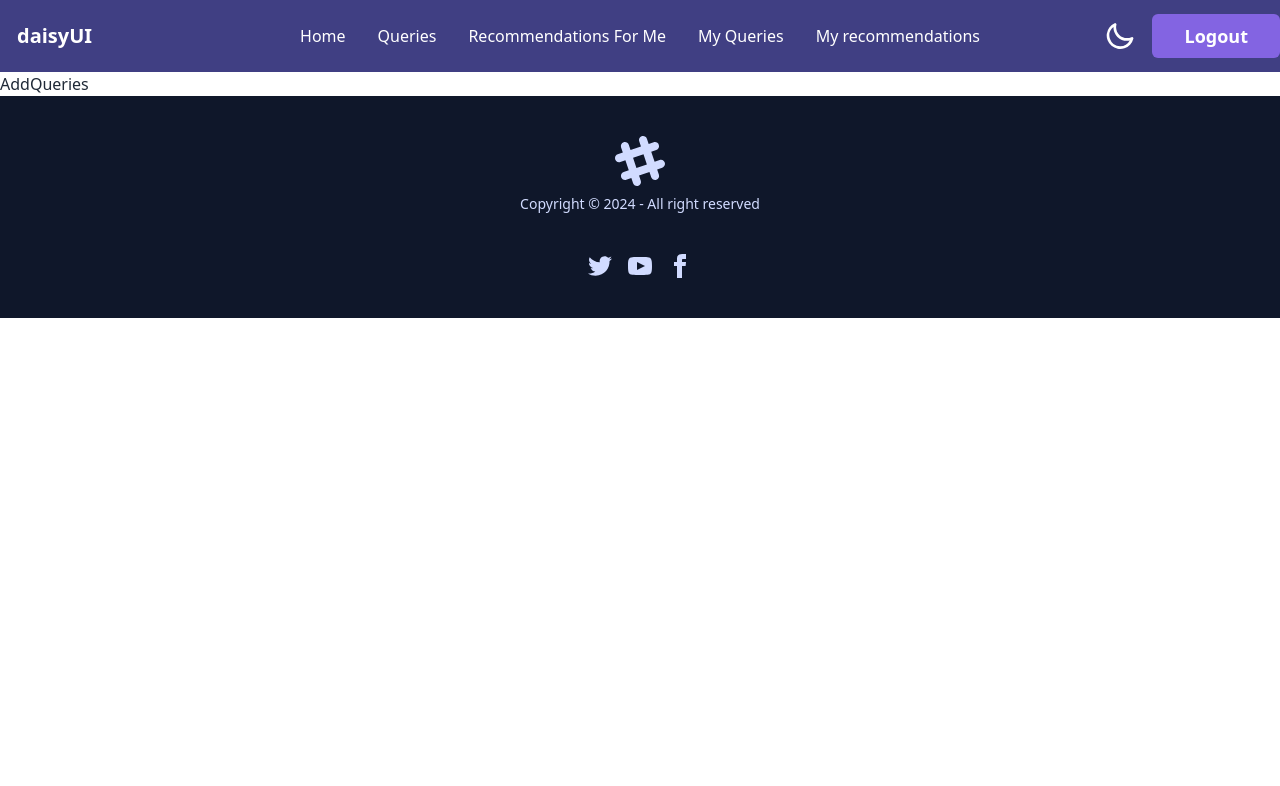
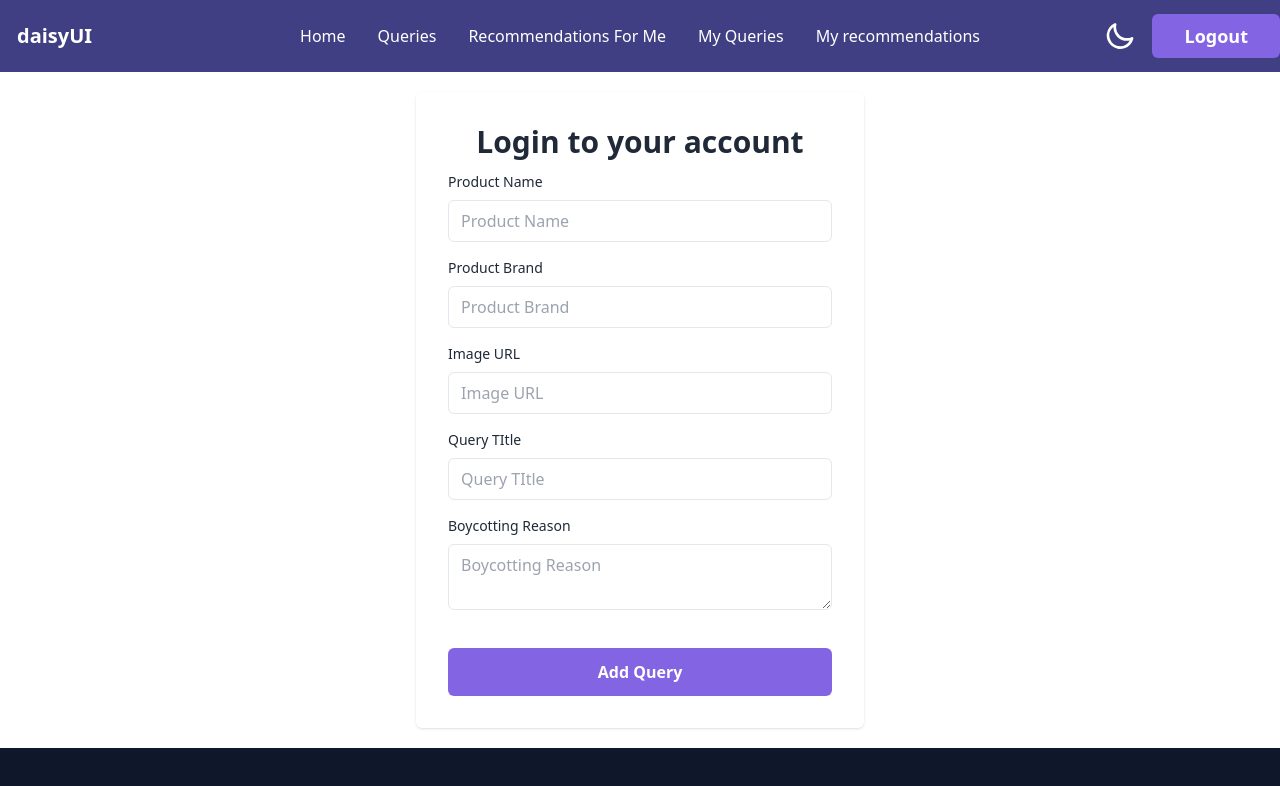
Before and after one commit to hammadsadi/shop-smart-client, a React (Vite) app: page /add-query in a window 1280 px wide. Shown: the top 786 px of the page. Built offline with nearby package versions, Linux system fonts and the light colour scheme; no server answers; sample sign-in values are in the browser's storage.

Commit message:
Add query page added

```diff
--- a/src/components/Banner.jsx
+++ b/src/components/Banner.jsx
@@ -11,7 +11,7 @@ const Banner = () => {
           </h1>
 
           <div className="mt-8 flex flex-wrap justify-center gap-4">
-            <Link to="/login">
+            <Link to="/add-query">
               <button className="bg-color-primary py-2 px-8 rounded-md text-base md:text-lg font-semibold ">
                 Add Query
               </button>
--- a/src/components/SingleQueryCard.jsx
+++ b/src/components/SingleQueryCard.jsx
@@ -33,15 +33,15 @@ const SingleQueryCard = () => {
       <div className="flex gap-5 p-4 sm:p-6 justify-center">
         <button className="text-xl">
           {" "}
-          <FaRegEye />{" "}
+          <FaRegEye className="text-color-primary" />{" "}
         </button>
         <button className="text-lg">
           {" "}
-          <FaPenSquare />{" "}
+          <FaPenSquare className="text-color-primary" />{" "}
         </button>
         <button className="text-lg">
           {" "}
-          <FaTrashAlt />{" "}
+          <FaTrashAlt className="text-color-primary" />{" "}
         </button>
       </div>
     </article>
--- a/src/pages/AddQueries/AddQueries.jsx
+++ b/src/pages/AddQueries/AddQueries.jsx
@@ -1,5 +1,102 @@
 const AddQueries = () => {
-  return <div>AddQueries</div>;
+  return (
+    <section className="dark:bg-gray-900">
+      <div className="flex justify-center items-center w-full py-5">
+        <div className="w-full max-w-md p-4 rounded-md shadow sm:p-8 dark:bg-gray-800 dark:text-gray-800">
+          <h2 className="mb-3 text-3xl font-semibold text-center dark:text-white">
+            Login to your account
+          </h2>
+
+          <form noValidate="" className="space-y-8">
+            <div className="space-y-4">
+              <div className="space-y-2">
+                <label
+                  htmlFor="productName"
+                  className="block text-sm dark:text-white"
+                >
+                  Product Name
+                </label>
+                <input
+                  type="text"
+                  name="productName"
+                  id="productName"
+                  placeholder="Product Name"
+                  className="w-full px-3 py-2  rounded-md border focus:outline-none dark:bg-gray-900 dark:text-color-overly dark:border-gray-800 dark:focus:border-color-primary"
+                />
+              </div>
+              <div className="space-y-2">
+                <label
+                  htmlFor="productBrand"
+                  className="block text-sm dark:text-white"
+                >
+                  Product Brand
+                </label>
+                <input
+                  type="text"
+                  name="productBrand"
+                  id="productBrand"
+                  placeholder="Product Brand"
+                  className="w-full px-3 py-2  rounded-md border focus:outline-none dark:bg-gray-900 dark:text-color-overly dark:border-gray-800 dark:focus:border-color-primary"
+                />
+              </div>
+              <div className="space-y-2">
+                <label
+                  htmlFor="imageUrl"
+                  className="block text-sm dark:text-white"
+                >
+                  Image URL
+                </label>
+                <input
+                  type="text"
+                  name="imageUrl"
+                  id="imageUrl"
+                  placeholder="Image URL"
+                  className="w-full px-3 py-2  rounded-md border focus:outline-none dark:bg-gray-900 dark:text-color-overly dark:border-gray-800 dark:focus:border-color-primary"
+                />
+              </div>
+              <div className="space-y-2">
+                <label
+                  htmlFor="queryTItle"
+                  className="block text-sm dark:text-white"
+                >
+                  Query TItle
+                </label>
+                <input
+                  type="text"
+                  name="queryTItle"
+                  id="queryTItle"
+                  placeholder="Query TItle"
+                  className="w-full px-3 py-2  rounded-md border focus:outline-none dark:bg-gray-900 dark:text-color-overly dark:border-gray-800 dark:focus:border-color-primary"
+                />
+              </div>
+              <div className="space-y-2">
+                <div className="flex justify-between">
+                  <label
+                    htmlFor="boycottingReason"
+                    className="text-sm dark:text-white"
+                  >
+                    Boycotting Reason
+                  </label>
+                </div>
+                <textarea
+                  name="boycottingReason"
+                  id=""
+                  className="w-full px-3 py-2  rounded-md border focus:outline-none dark:bg-gray-900 dark:text-color-overly dark:border-gray-800 dark:focus:border-color-primary"
+                  placeholder="Boycotting Reason"
+                ></textarea>
+              </div>
+            </div>
+            <button
+              type="submit"
+              className="w-full px-8 py-3 font-semibold rounded-md bg-color-primary text-white"
+            >
+              Add Query
+            </button>
+          </form>
+        </div>
+      </div>
+    </section>
+  );
 };
 
 export default AddQueries;
--- a/src/pages/MyQueries/MyQueries.jsx
+++ b/src/pages/MyQueries/MyQueries.jsx
@@ -11,12 +11,13 @@ const MyQueries = () => {
       <section className=" dark:bg-gray-900">
         <div className="container mx-auto md:px-0 px-4 py-10 md:py-20">
           <div>
-            <SectionTitle
-              title={"Recent Queries"}
-              subtitle={"You See The Recent Added Queries Here."}
-            />
+            <SectionTitle title={"My Queries"} subtitle={""} />
           </div>
           <div className="grid grid-cols-1 md:grid-cols-2 lg:grid-cols-3 gap-6">
+            <SingleQueryCard />
+            <SingleQueryCard />
+            <SingleQueryCard />
+            <SingleQueryCard />
             <SingleQueryCard />
           </div>
         </div>
```
